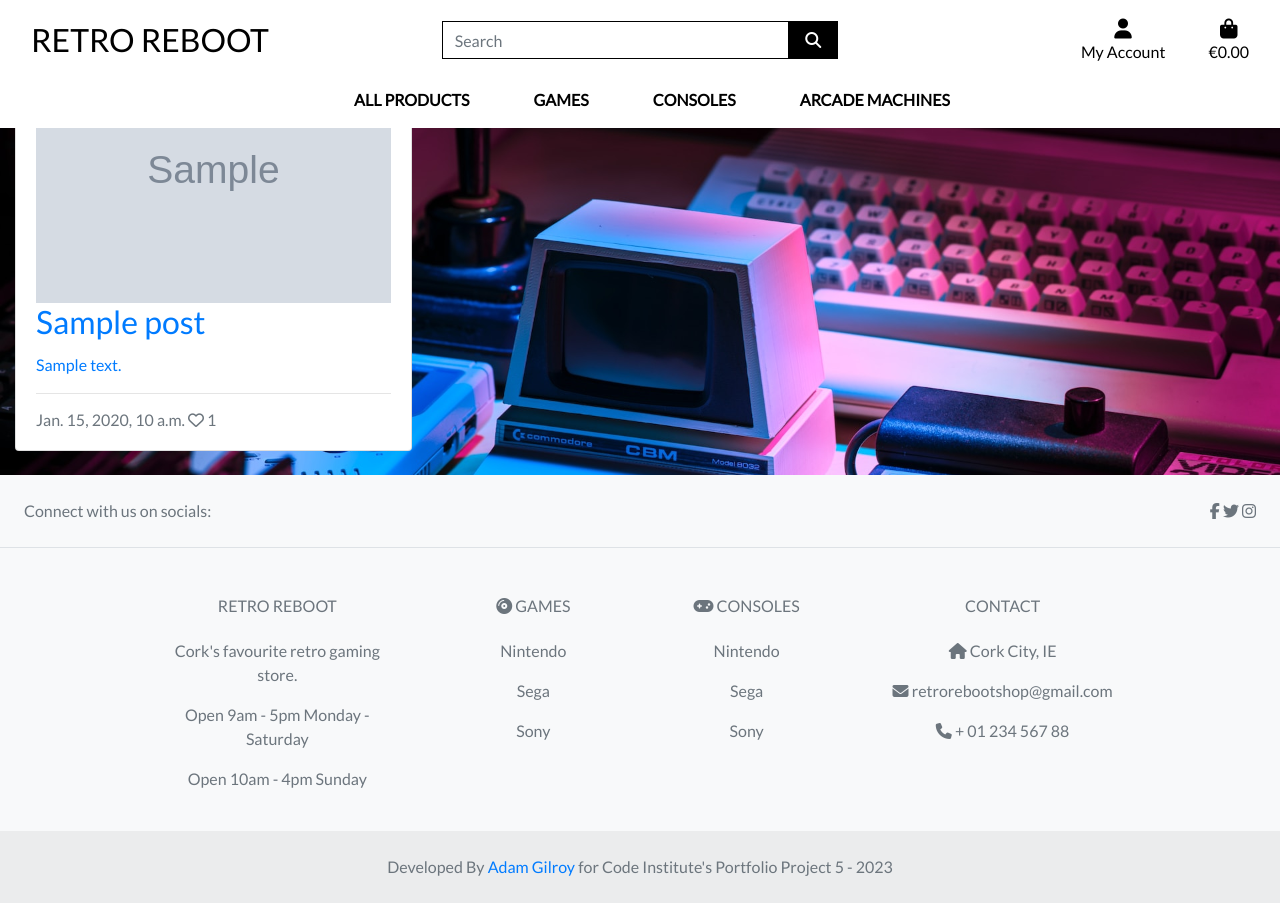
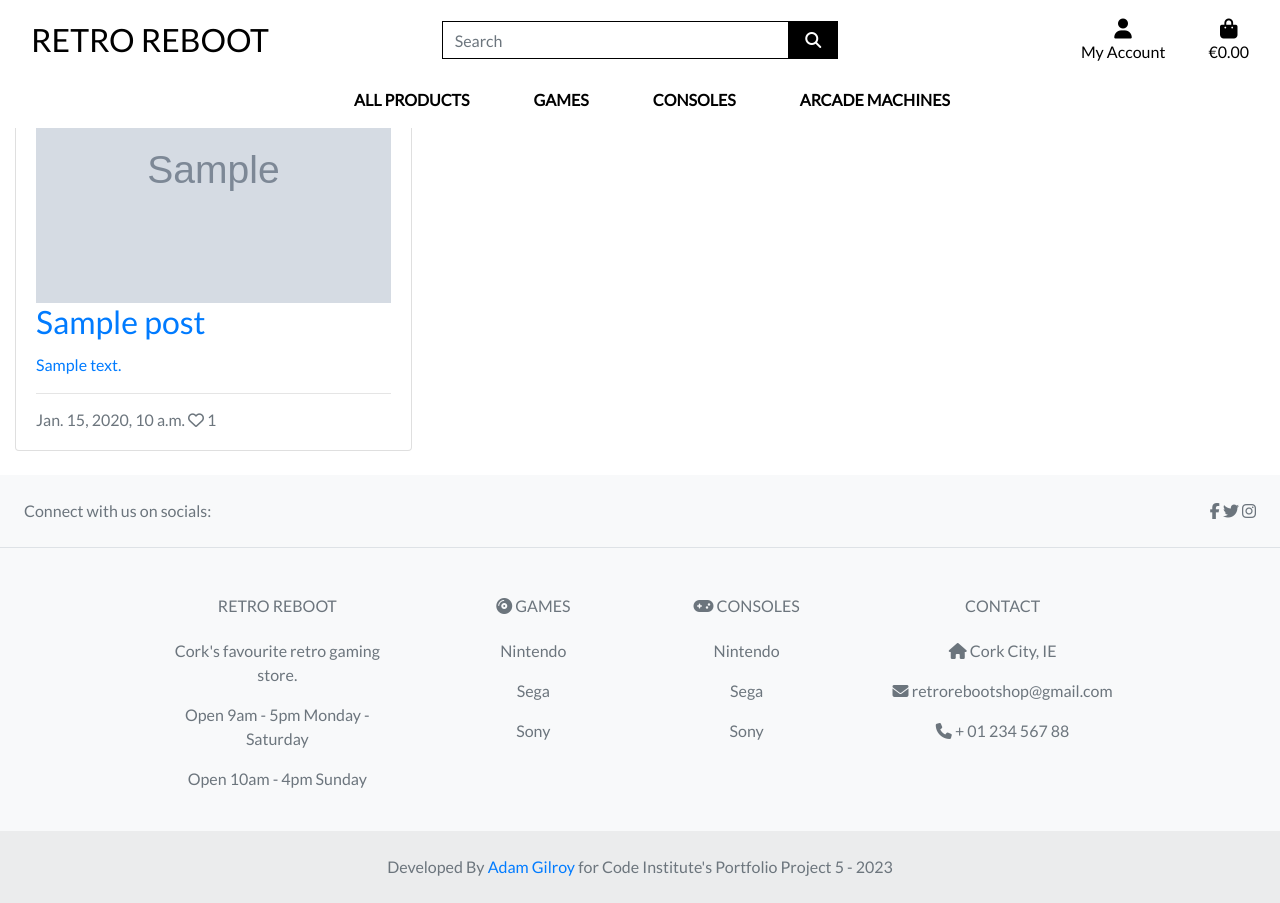
Before and after one commit to adamgilroy22/retro-reboot, a Django app: page /blog/ in a window 1280 px wide. Run offline with Django 3.2, Linux system fonts and the light colour scheme; tables that the repository leaves empty hold one stand-in row (values such as "Sample post"); grey boxes marked "Sample" are stand-in pictures; some libraries are stand-ins or nearby versions.

Commit message:
Add overlay to blog page

```diff
--- a/blog/templates/blog/blog.html
+++ b/blog/templates/blog/blog.html
@@ -3,9 +3,10 @@
 
 {% block content %}
 
-<div class="container-fluid">
+<div class="overlay"></div>
+
+<div class="container-fluid blog">
     <div class="row">
-
         <!-- Blog Entries Column -->
         <div class="col-12 mt-3 left">
             <div class="row">
@@ -14,7 +15,7 @@
                     <div class="card mb-4">
                         <div class="card-body">
                             <div class="image-container">
-                                {% if post.featured_image.url %}
+                                {% if post.featured_image %}
                                 <img class="card-img-top" src=" {{ post.featured_image.url }}">
                                 {% else %}
                                 <img class="card-img-top"
@@ -24,7 +25,7 @@
                                     <p class="author">Author: {{ post.author }}</p>
                                 </div>
                             </div>
-                            <a href="{% url 'post_detail' post.slug %}" class="post-link">
+                            <a href="#" class="post-link">
                                 <h2 class="card-title">{{ post.title }}</h2>
                                 <p class="card-text">{{ post.excerpt }}</p>
                             </a>
```
